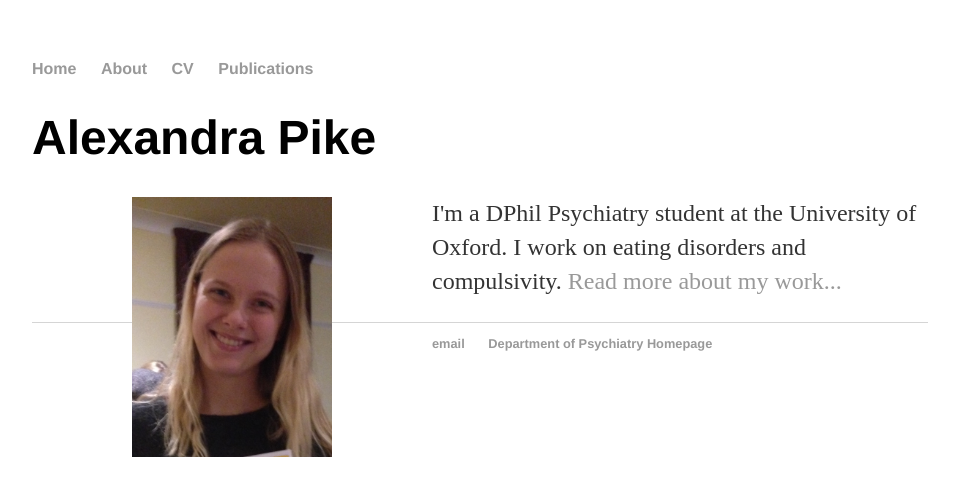
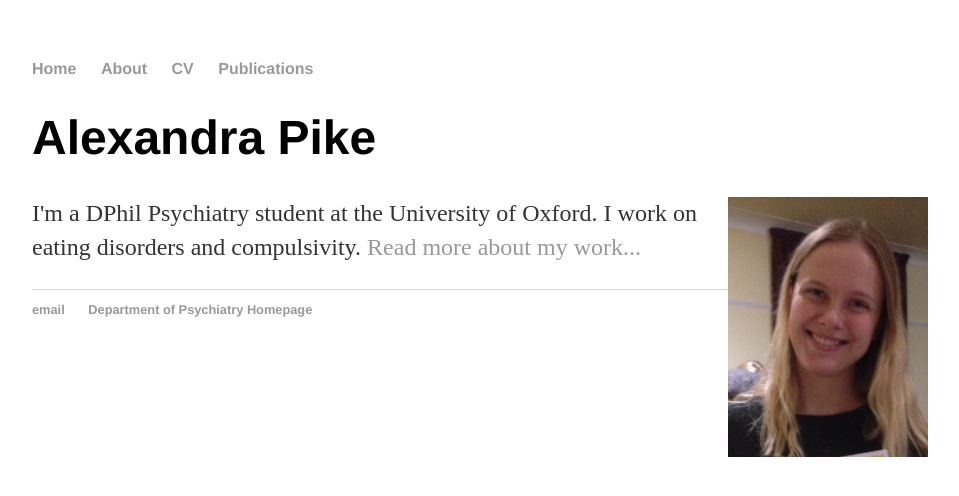
Before and after one commit to apike02/apike02.github.io, a Jekyll site: the page built from index.html, in a window 1280 px wide. Shown: the top 496 px of the page, without its empty margins (160-1119 px from the left). Built offline with Jekyll 4.4.1, drawn with Linux system fonts in a browser that asks for light colours.

Commit message:
Update index.html

```diff
--- a/index.html
+++ b/index.html
@@ -4,6 +4,6 @@ title: Alexandra Pike's website
 ---
 <div class="blurb">
 	<h1>Alexandra Pike</h1>
-	<p><img src="/pics/apike.jpg" width="200" height="260" align="left" hspace="100">
+	<p><img src="/pics/apike.jpg" width="200" height="260" style="float:right">
 	I'm a DPhil Psychiatry student at the University of Oxford. I work on eating disorders and compulsivity. <a href="/about">Read more about my work...</a></p>
 </div><!-- /.blurb -->
```
